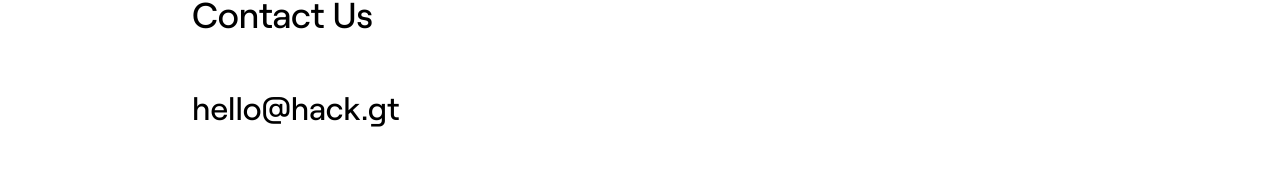
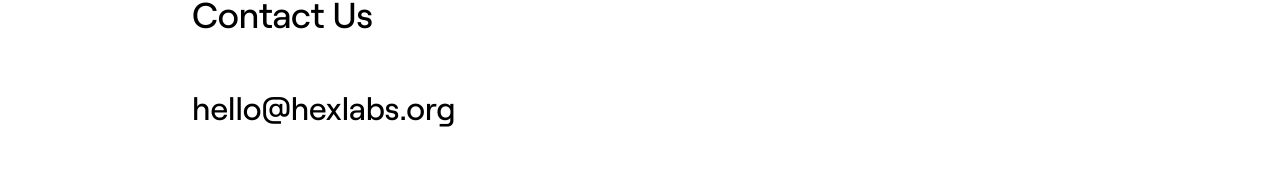
Before and after one commit to HackGT/hexlabs-website, a Next.js app: page /contact in a window 1280 px wide. Shown: the part 1307-1489 px from the top of the page. Built offline with nearby package versions, Linux system fonts and the light colour scheme.

Commit message:
Update contact me email

```diff
--- a/pages/contact.tsx
+++ b/pages/contact.tsx
@@ -53,7 +53,7 @@
       <section>
         <h3>Contact Us</h3>
         <a href="mailto:hello@hexlabs.org">
-          <h4>hello@hack.gt</h4>
+          <h4>hello@hexlabs.org</h4>
         </a>
       </section>
     </>
```
